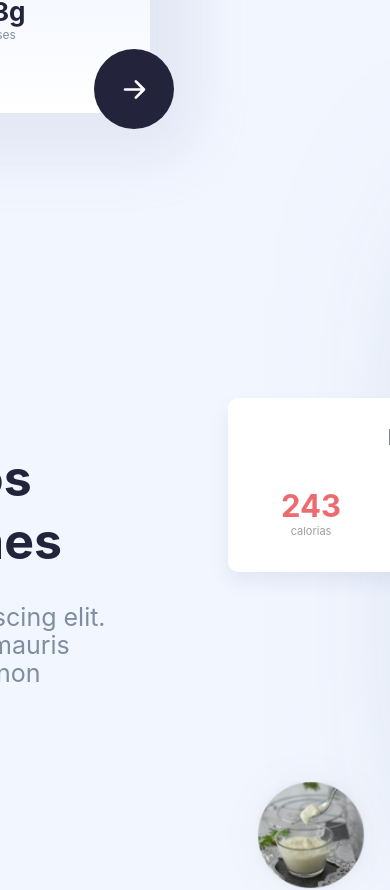
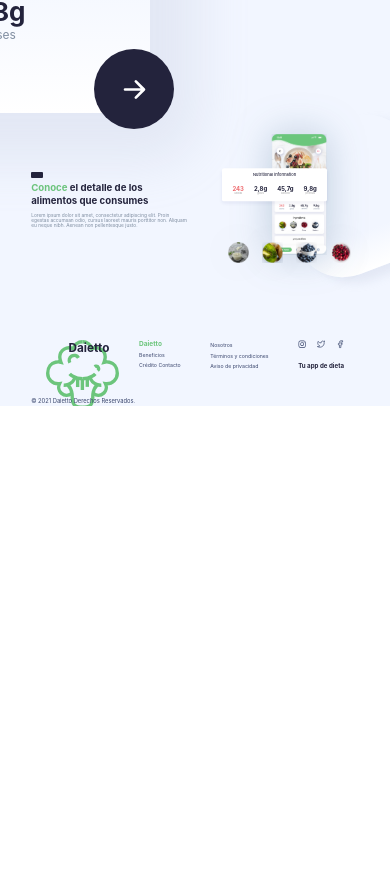
Before and after one commit to gonjila/Daietto, a React (Create React App) app: page / in a window 390 px wide. Shown: the part 878-1768 px from the top of the page. After the commit the page ends 1284 px from the top, so only its background shows below. Built offline with nearby package versions, Linux system fonts and the light colour scheme.

Commit message:
made footer and conoce section responsive

```diff
--- a/src/components/Conoce/Conoce.jsx
+++ b/src/components/Conoce/Conoce.jsx
@@ -16,10 +16,10 @@ function Conoce() {
 export default Conoce;
 
 const Container = styled.div`
-    width: 1484px;
-    height: 734px;
+    width: 100%;
+    height: 36.274vw;
     background: transparent;
-    margin-top: 85px;
+    margin-top: 4.201vw;
     z-index: 2;
     position: relative;
 
@@ -27,14 +27,14 @@ const Container = styled.div`
     justify-content: space-between;
 
     #afterConoceRectangle {
-        width: 742px;
-        height: 778px;
+        width: 36.669vw;
+        height: 38.448vw;
         border-radius: 49px;
         background: linear-gradient(#f2f6ff 0%, #f2f6ff 74.3%, #fff 100%);
-        box-shadow: 50px 50px 50px rgba(171, 182, 204, 0.2);
+        box-shadow: 2.471vw 2.471vw 2.471vw rgba(171, 182, 204, 0.2);
         transform: rotate(-21deg);
         position: absolute;
-        right: -350px;
+        right: -17.297vw;
         bottom: 0;
         z-index: -1;
     }
--- a/src/components/Conoce/ConoceText.jsx
+++ b/src/components/Conoce/ConoceText.jsx
@@ -25,16 +25,16 @@ const Text = styled.div`
     justify-content: center;
 
     hr {
-        width: 62px;
+        width: 3.064vw;
         border: 3px solid #23233c;
-        border-radius: 5px;
-        margin-bottom: 25px;
+        border-radius: 0.247vw;
+        margin-bottom: 1.235vw;
         background: transparent;
     }
     #conoceTitle {
         font-weight: bold;
-        font-size: 50px;
-        line-height: 63px;
+        font-size: 2.471vw;
+        line-height: 3.113vw;
         text-align: left;
         color: #23233c;
 
@@ -44,10 +44,10 @@ const Text = styled.div`
     }
     #conoceDescription {
         font-weight: normal;
-        font-size: 25px;
-        line-height: 28px;
+        font-size: 1.235vw;
+        line-height: 1.384vw;
         text-align: left;
         color: #7f8da0;
-        margin-top: 30px;
+        margin-top: 1.483vw;
     }
 `;
--- a/src/components/Conoce/Conoceimages.jsx
+++ b/src/components/Conoce/Conoceimages.jsx
@@ -46,8 +46,8 @@ function Conoceimages() {
 export default Conoceimages;
 
 const Container = styled.div`
-    width: 44.3125rem;
-    height: 42.0625rem;
+    width: 35.038vw;
+    height: 33.259vw;
     background: transparent;
     position: relative;
 
@@ -56,34 +56,35 @@ const Container = styled.div`
     align-items: center;
 
     #ConoceMainImages {
-        width: 290px;
-        height: 628px;
+        width: 14.332vw;
+        height: 31.035vw;
         background: url(images/detalles.png) center center;
-        filter: drop-shadow(0px 3px 99px rgba(42, 90, 123, 0.27));
-        transform: translateX(45px);
+        background-size: 200%;
+        filter: drop-shadow(0px 0.148vw 4.893vw rgba(42, 90, 123, 0.27));
+        transform: translateX(2.224vw);
     }
 
     #nutritionalInformation2 {
-        width: 544px;
-        height: 174px;
-        border-radius: 10px;
+        width: 26.884vw;
+        height: 8.599vw;
+        border-radius: 0.494vw;
         background: #fff;
         text-align: center;
-        box-shadow: 0px 10px 20px rgba(25, 22, 109, 0.07);
-        transform: translateY(-50px);
+        box-shadow: 0px 0.494vw 0.988vw rgba(25, 22, 109, 0.07);
+        transform: translateY(-2.471vw);
         position: absolute;
         left: 0;
 
         .InformationTitle {
             font-weight: 500;
-            font-size: 21px;
-            line-height: 39px;
+            font-size: 1.038vw;
+            line-height: 1.927vw;
             color: #23233c;
-            margin: 20px auto 30px;
+            margin: 0.988vw auto 1.483vw;
         }
         .informations {
-            width: 438px;
-            height: 57px;
+            width: 21.646vw;
+            height: 2.817vw;
             background: transparent;
             margin: auto;
 
@@ -97,7 +98,7 @@ const Container = styled.div`
 
                 .number {
                     font-weight: bold;
-                    font-size: 31px;
+                    font-size: 1.532vw;
                     text-align: left;
                     color: #23233c;
                 }
@@ -106,7 +107,7 @@ const Container = styled.div`
                 }
                 .text {
                     font-weight: normal;
-                    font-size: 11px;
+                    font-size: 0.544vw;
                     text-align: left;
                     color: #9e9e9e;
                 }
@@ -117,14 +118,14 @@ const Container = styled.div`
     #circleImageWrapper {
         width: 100%;
         position: absolute;
-        bottom: -30px;
+        bottom: -1.483vw;
 
         display: flex;
         justify-content: space-around;
 
         div {
-            width: 120px;
-            height: 120px;
+            width: 5.93vw;
+            height: 5.93vw;
             filter: drop-shadow(0px 0px 20px rgba(0, 0, 0, 0.04));
 
             img {
--- a/src/components/Footer.jsx
+++ b/src/components/Footer.jsx
@@ -25,9 +25,9 @@ function Footer() {
                 </div>
                 <div id='footerIconsWrapper'>
                     <div>
-                        <FaInstagram style={{ width: '43px', height: '43px', color: '#3a466d' }} />
-                        <FiTwitter style={{ width: '43px', height: '43px', color: '#3a466d' }} />
-                        <FiFacebook style={{ width: '43px', height: '43px', color: '#3a466d' }} />
+                        <FaInstagram style={{ width: '2.125vw', height: '2.125vw', color: '#3a466d' }} />
+                        <FiTwitter style={{ width: '2.125vw', height: '2.125vw', color: '#3a466d' }} />
+                        <FiFacebook style={{ width: '2.125vw', height: '2.125vw', color: '#3a466d' }} />
                     </div>
                     <p>Tu app de dieta</p>
                 </div>
@@ -41,8 +41,8 @@ export default Footer;
 
 const Container = styled.div`
     width: 100%;
-    height: 343px;
-    margin-top: 360px;
+    height: 16.951vw;
+    margin-top: 17.791vw;
 
     display: flex;
     flex-direction: column;
@@ -50,8 +50,8 @@ const Container = styled.div`
 
     p {
         font-weight: normal;
-        font-size: 27px;
-        line-height: 54px;
+        font-size: 1.334vw;
+        line-height: 2.669vw;
         text-align: left;
         color: #3a466d;
     }
@@ -67,26 +67,26 @@ const Text = styled.div`
         align-items: center;
 
         div {
-            width: 91.32px;
-            height: 85.73px;
+            width: 4.513vw;
+            height: 4.237vw;
 
             img {
             }
         }
         p {
             font-weight: bold;
-            font-size: 61px;
+            font-size: 3.015vw;
             text-align: left;
             color: #23233c;
-            margin-left: 25px;
+            margin-left: 1.235vw;
         }
     }
 
     #footerList1 {
         p:nth-of-type(1) {
             font-weight: bold;
-            font-size: 34px;
-            line-height: 48px;
+            font-size: 1.68vw;
+            line-height: 2.372vw;
             text-align: left;
             color: #6cc57c;
         }
@@ -99,19 +99,19 @@ const Text = styled.div`
         }
         p {
             font-weight: bold;
-            font-size: 32px;
-            line-height: 33px;
+            font-size: 1.581vw;
+            line-height: 1.631vw;
             text-align: left;
             color: #23233c;
-            margin-top: 75px;
+            margin-top: 3.706vw;
         }
     }
 `;
 
 const License = styled.div`
     font-weight: normal;
-    font-size: 30px;
-    line-height: 60px;
+    font-size: 1.483vw;
+    line-height: 2.965vw;
     text-align: left;
     color: #3a466d;
 `;
--- a/src/components/deliciosas/Deliciosas.jsx
+++ b/src/components/deliciosas/Deliciosas.jsx
@@ -1,10 +1,10 @@
 import styled from 'styled-components';
 import PicturesComponent from './PicturesComponent.jsx';
-import TextComponent from './TextComponent.jsx';
+import DeliciosasText from './DeliciosasText.jsx';
 
 const Deliciosas = () => (
     <Container>
-        <TextComponent />
+        <DeliciosasText />
         <PicturesComponent />
         <div id='deliciosasRectangle' />
     </Container>
--- a/src/components/deliciosas/TextComponent.jsx
+++ b/src/components/deliciosas/DeliciosasText.jsx
@@ -41,8 +41,7 @@ const Text = styled.div`
     margin-right: 10%;
 
     hr {
-        width: 62px;
-        height: 0px;
+        width: 3.064vw;
         border: 3px solid #23233c;
         border-radius: 5px;
         margin-bottom: 1.236vw;
```
